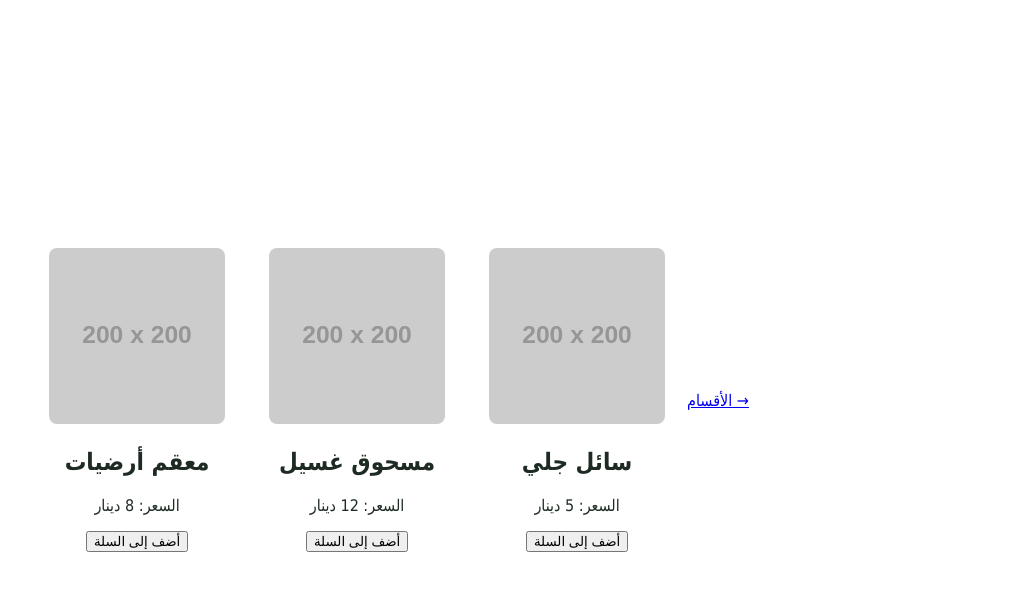
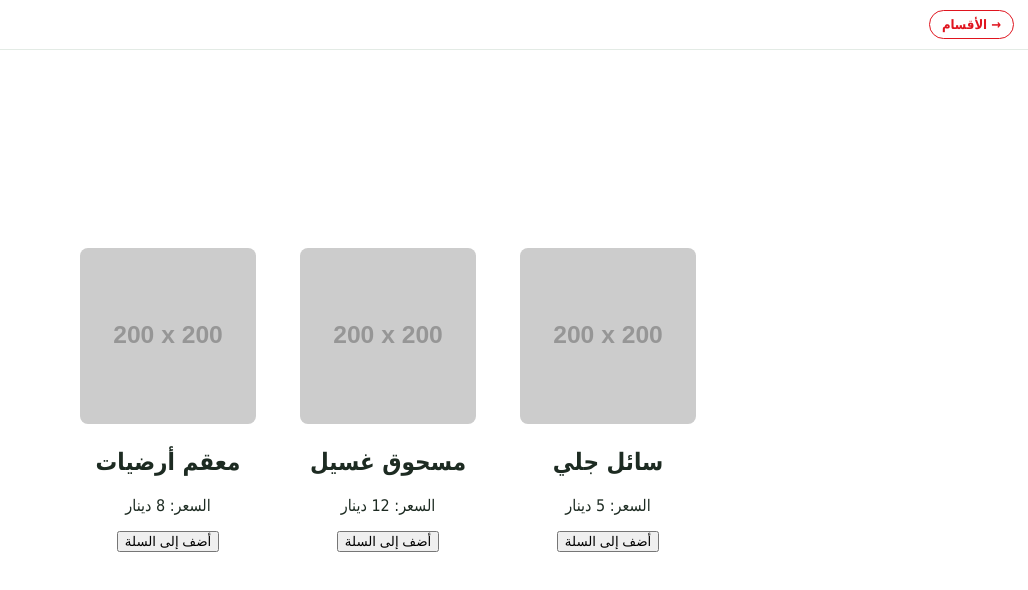
Before and after one commit to ahmedhadadmisho-coder/Yasmine-store, a plain HTML site: page products.html in a window 1280 px wide. Shown: the whole page, without its empty margins (252-1280 px from the left). Drawn offline with Linux system fonts and the light colour scheme; placeholder pictures from the web are drawn by us.

Commit message:
Add topbar and back-link styles to style.css

```diff
--- a/style.css
+++ b/style.css
@@ -144,3 +144,29 @@ body {
   text-align: center;
   text-decoration: none;
 }
+.topbar {
+  position: fixed;
+  top: 0;
+  left: 0;
+  right: 0;
+  z-index: 10;
+  display: flex;
+  align-items: center;
+  padding: 10px 14px;
+  background: #ffffff;
+  border-bottom: 1px solid #e3ebe5;
+}
+
+.back-link {
+  font-size: 13px;
+  font-weight: bold;
+  color: var(--red);
+  text-decoration: none;
+  padding: 6px 12px;
+  border: 1px solid var(--red);
+  border-radius: 999px;
+}
+
+.page-head {
+  padding-top: 70px;
+}
```
